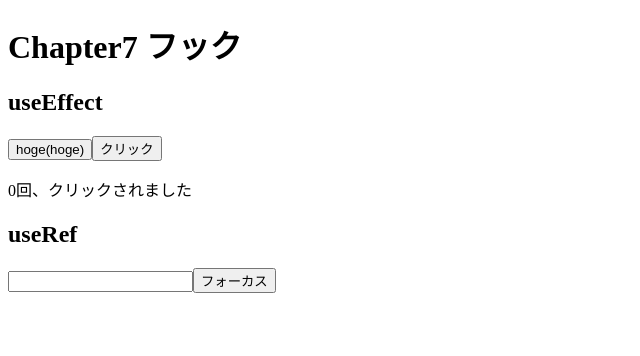
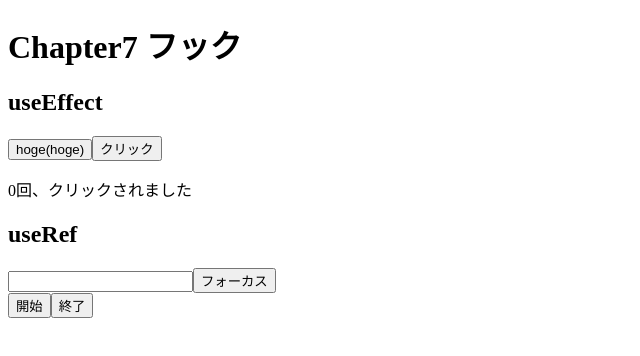
Before and after one commit to studio02-sannomiya/vite-study, a React (Vite) app: page / in a window 1280 px wide. Shown: the top 356 px of the page, without its empty margins (0-640 px from the left). Built offline with nearby package versions, Linux system fonts and the light colour scheme.

Commit message:
useRefの実装完了

```diff
--- a/src/App.jsx
+++ b/src/App.jsx
@@ -1,6 +1,7 @@
 import './App.css'
 import FocusDemo from './components/FocusDemo/FocusDemo'
 import HookTimer from './components/HookTimer/HookTimer'
+import RefTimer from './components/RefTimer/RefTimer'
 import StateEffect from './components/StateEffect/StateEffect'
 
 // Reactで扱うコンポーネント（関数）の名前はパスカルケース
@@ -19,6 +20,7 @@ function App() {
 
       <h2>useRef</h2>
       <FocusDemo />
+      <RefTimer />
     </>
   )
 }
--- a/src/components/FocusDemo/FocusDemo.jsx
+++ b/src/components/FocusDemo/FocusDemo.jsx
@@ -1,10 +1,18 @@
-import { useRef } from "react"
+import { useEffect, useRef } from "react"
 
 export default function FocusDemo() {
     const inputRef = useRef(null);
 
+    // レンダー中
+    console.log("render", inputRef.current);
+
+    // マウント後
+    useEffect(() => {
+        console.log("effect", inputRef.current);
+    }, []);
+
     const handleClick = () => {
-        inputRef.current.focus();
+        inputRef.current?.focus();
     };
 
     return (
--- /dev/null
+++ b/src/components/RefTimer/RefTimer.jsx
@@ -0,0 +1,26 @@
+import { useRef } from "react"
+
+export default function RefTimer() {
+    const timeRef = useRef(null);
+
+    const startTimer = () => {
+        timeRef.current = setInterval(() => {
+            console.log("実行中");
+        }, 1000)
+    };
+
+    const stopTimer = () => {
+        clearInterval(timeRef.current);
+    };
+
+    return (
+        <div>
+            <button type="button" onClick={startTimer}>
+                開始
+            </button>
+            <button type="button" onClick={stopTimer}>
+                終了
+            </button>
+        </div>
+    )
+}
```
Also changed, not shown: src/components/RefTimer/RefTimer.module.css (added).
